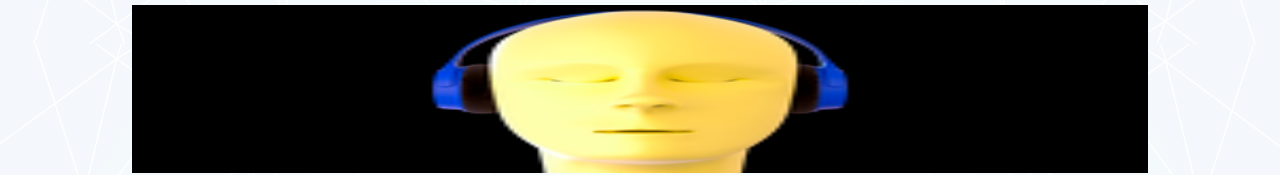
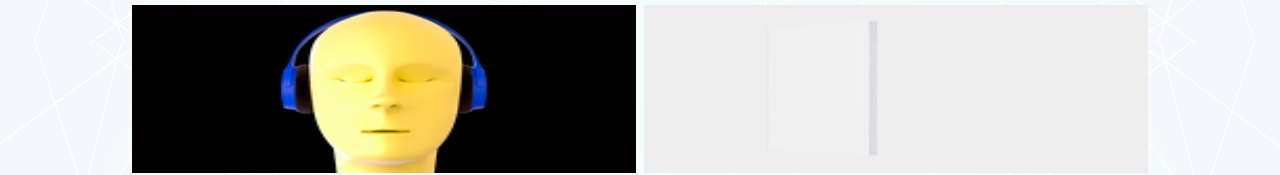
Before and after one commit to KostasSliazas/images-and-vectors-free.io, a plain HTML site: page index.html in a window 1280 px wide. Shown: the part 1556-1731 px from the top of the page. Drawn offline with Linux system fonts and the light colour scheme.

Commit message:
Update index.html

```diff
--- a/index.html
+++ b/index.html
@@ -73,6 +73,7 @@
         <li><img src="img/world.png" alt="world"></li>
         <li><img src="img/wind.png" alt="wind"></li>
         <li><img src="img/veidas.png" alt="vedas"></li>
+        <li><img src="img/book.png" alt="book"></li>
       </ul>
     </div>
   </main>
```
